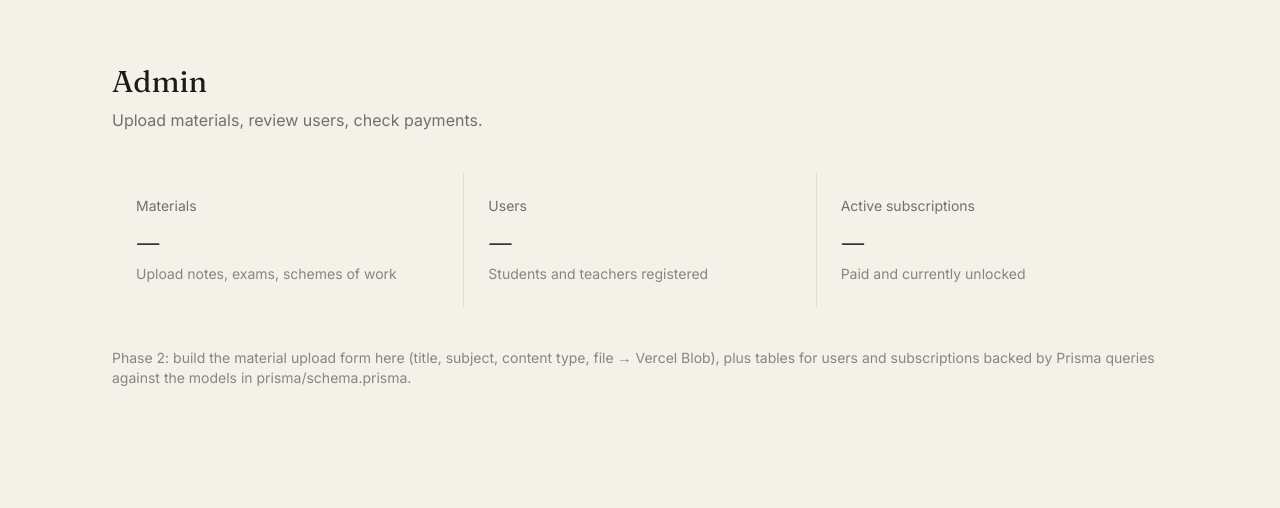
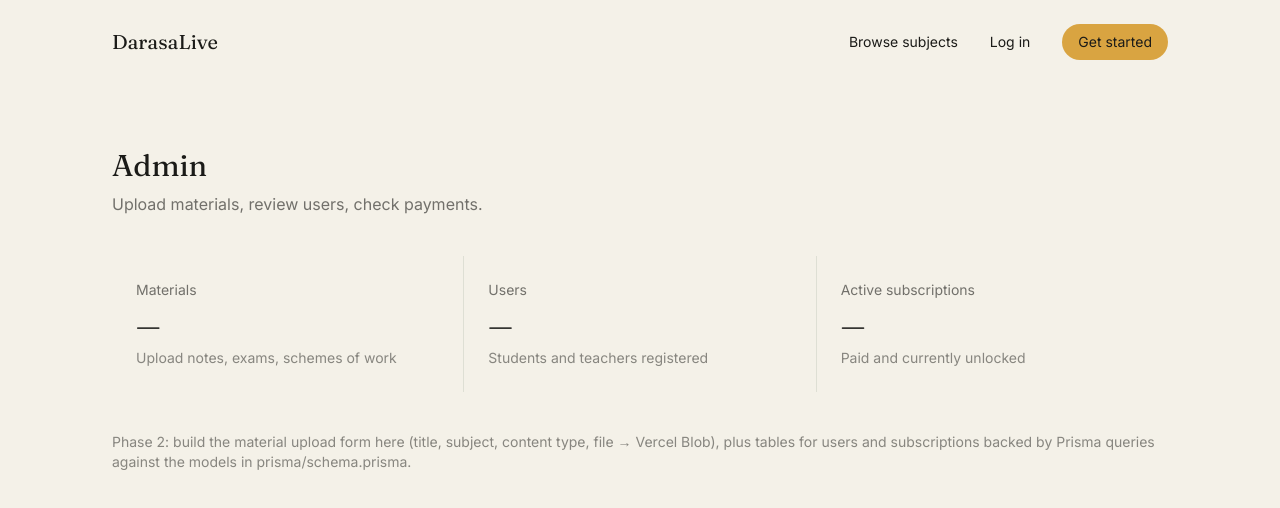
Before and after one commit to fateya1/darasalive, a Next.js app: page /admin in a window 1280 px wide. Shown: the top 508 px of the page. Built offline with nearby package versions, Linux system fonts and the light colour scheme; no server answers.

Commit message:
Add shared navbar with session state and working logout

```diff
--- a/src/app/layout.tsx
+++ b/src/app/layout.tsx
@@ -1,5 +1,6 @@
 import type { Metadata } from 'next';
 import { Fraunces, Inter } from 'next/font/google';
+import Navbar from '@/components/Navbar';
 import './globals.css';
 
 const fraunces = Fraunces({
@@ -23,7 +24,10 @@ export const metadata: Metadata = {
 export default function RootLayout({ children }: { children: React.ReactNode }) {
   return (
     <html lang="en" className={`${fraunces.variable} ${inter.variable}`}>
-      <body className="font-body bg-chalk text-ink">{children}</body>
+      <body className="font-body bg-chalk text-ink">
+        <Navbar />
+        {children}
+      </body>
     </html>
   );
 }
--- a/src/app/page.tsx
+++ b/src/app/page.tsx
@@ -17,20 +17,6 @@ const plans = [
 export default function LandingPage() {
   return (
     <main>
-      <nav className="flex items-center justify-between px-6 md:px-12 py-6 max-w-6xl mx-auto">
-        <span className="font-display text-xl">DarasaLive</span>
-        <div className="hidden md:flex items-center gap-8 text-sm">
-          <Link href="/subjects">Browse subjects</Link>
-          <Link href="/login">Log in</Link>
-          <Link
-            href="/register"
-            className="bg-gold hover:bg-gold-dark text-ink px-4 py-2 rounded-full transition-colors"
-          >
-            Get started
-          </Link>
-        </div>
-      </nav>
-
       {/* Hero */}
       <section className="bg-board text-chalk">
         <div className="max-w-6xl mx-auto px-6 md:px-12 py-16 md:py-24 grid md:grid-cols-2 gap-12 items-center">
--- /dev/null
+++ b/src/components/LogoutButton.tsx
@@ -0,0 +1,26 @@
+'use client';
+
+import { useRouter } from 'next/navigation';
+import { useState } from 'react';
+
+export default function LogoutButton() {
+  const router = useRouter();
+  const [loading, setLoading] = useState(false);
+
+  async function handleLogout() {
+    setLoading(true);
+    await fetch('/api/auth/logout', { method: 'POST' });
+    router.push('/login');
+    router.refresh();
+  }
+
+  return (
+    <button
+      onClick={handleLogout}
+      disabled={loading}
+      className="text-sm border-b border-ink/40 hover:border-gold disabled:opacity-50"
+    >
+      {loading ? 'Logging out…' : 'Log out'}
+    </button>
+  );
+}
--- /dev/null
+++ b/src/components/Navbar.tsx
@@ -0,0 +1,47 @@
+import Link from 'next/link';
+import { getSessionUser } from '@/lib/auth';
+import { db } from '@/lib/db';
+import LogoutButton from './LogoutButton';
+
+export default async function Navbar() {
+  const session = await getSessionUser();
+
+  const user = session
+    ? await db.user.findUnique({
+        where: { id: session.userId },
+        select: { name: true, role: true }
+      })
+    : null;
+
+  return (
+    <nav className="flex items-center justify-between px-6 md:px-12 py-6 max-w-6xl mx-auto">
+      <Link href="/" className="font-display text-xl">
+        DarasaLive
+      </Link>
+
+      <div className="hidden md:flex items-center gap-8 text-sm">
+        <Link href="/subjects">Browse subjects</Link>
+
+        {user ? (
+          <>
+            {user.role === 'ADMIN' && <Link href="/admin">Admin</Link>}
+            <span className="text-ink/50">
+              {user.name} · {user.role.toLowerCase()}
+            </span>
+            <LogoutButton />
+          </>
+        ) : (
+          <>
+            <Link href="/login">Log in</Link>
+            <Link
+              href="/register"
+              className="bg-gold hover:bg-gold-dark text-ink px-4 py-2 rounded-full transition-colors"
+            >
+              Get started
+            </Link>
+          </>
+        )}
+      </div>
+    </nav>
+  );
+}
```
